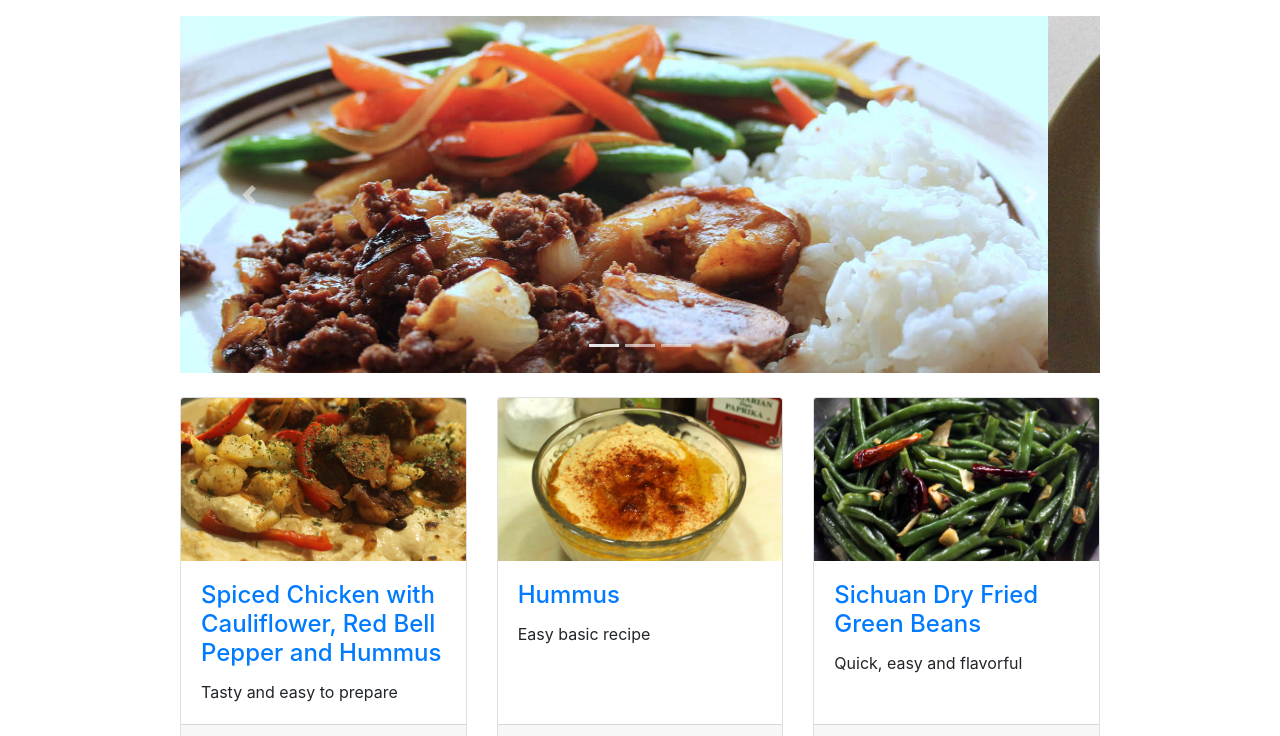
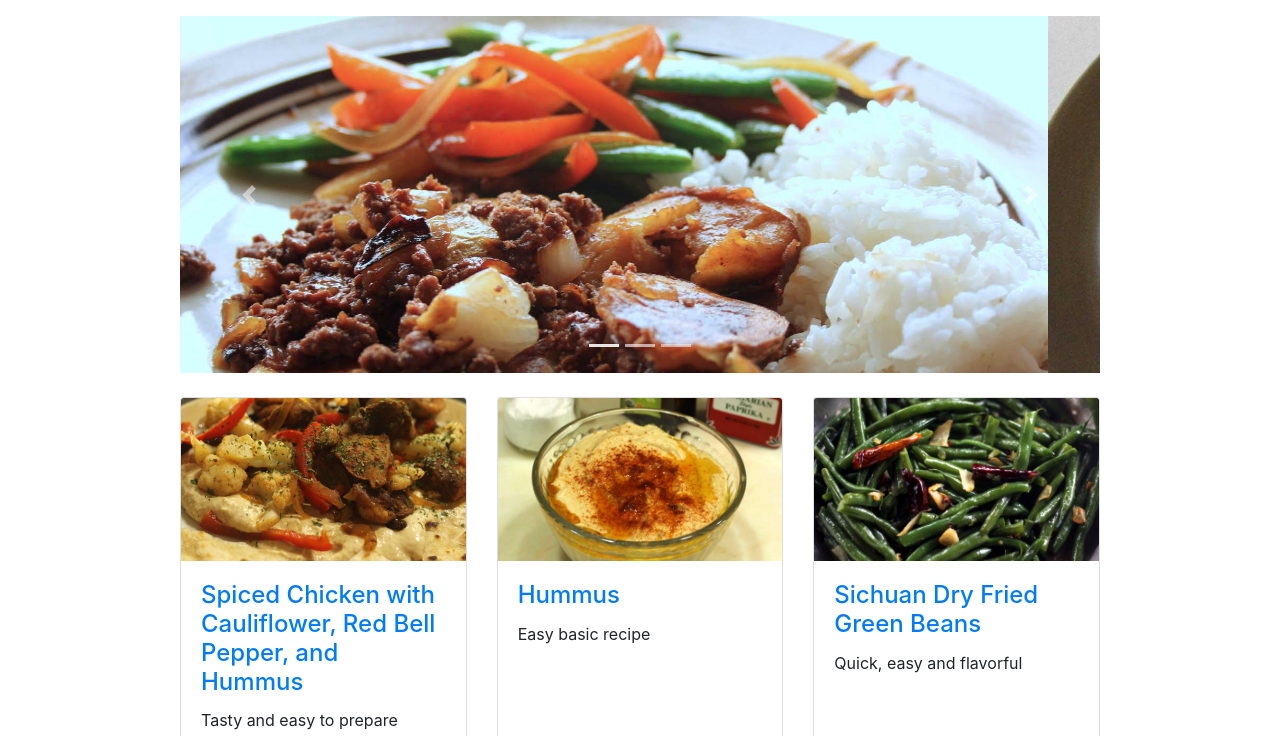
Before and after one commit to frank-lee-1/frank-lee-1.github.io, a website: page index.html in a window 1280 px wide. Shown: the part 64-800 px from the top of the page. Drawn offline with Linux system fonts and the light colour scheme.

Commit message:
oxford comma!

```diff
--- a/index.html
+++ b/index.html
@@ -194,7 +194,7 @@
               <a href="pages/spicedchicken.html"><img class="card-img-top" src="img/Thumbnails/spicedchicken.JPG" alt=""></a>
               <div class="card-body">
                 <h4 class="card-title">
-                  <a href="pages/spicedchicken.html">Spiced Chicken with Cauliflower, Red Bell Pepper and Hummus</a>
+                  <a href="pages/spicedchicken.html">Spiced Chicken with Cauliflower, Red Bell Pepper, and Hummus</a>
                 </h4>
                 <p class="card-text">Tasty and easy to prepare</p>
               </div>
```
Also changed, not shown: pages/spicedchicken.html (+1 -1 lines).
